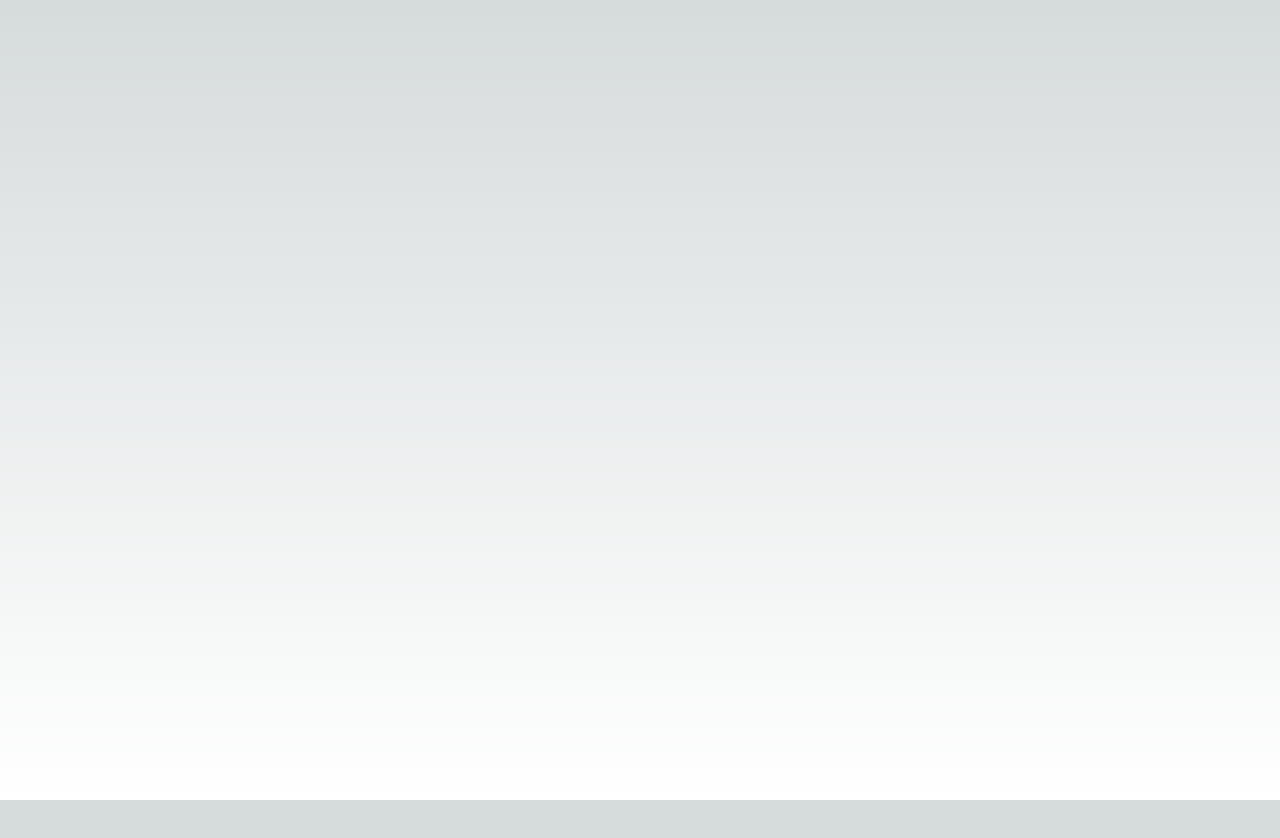
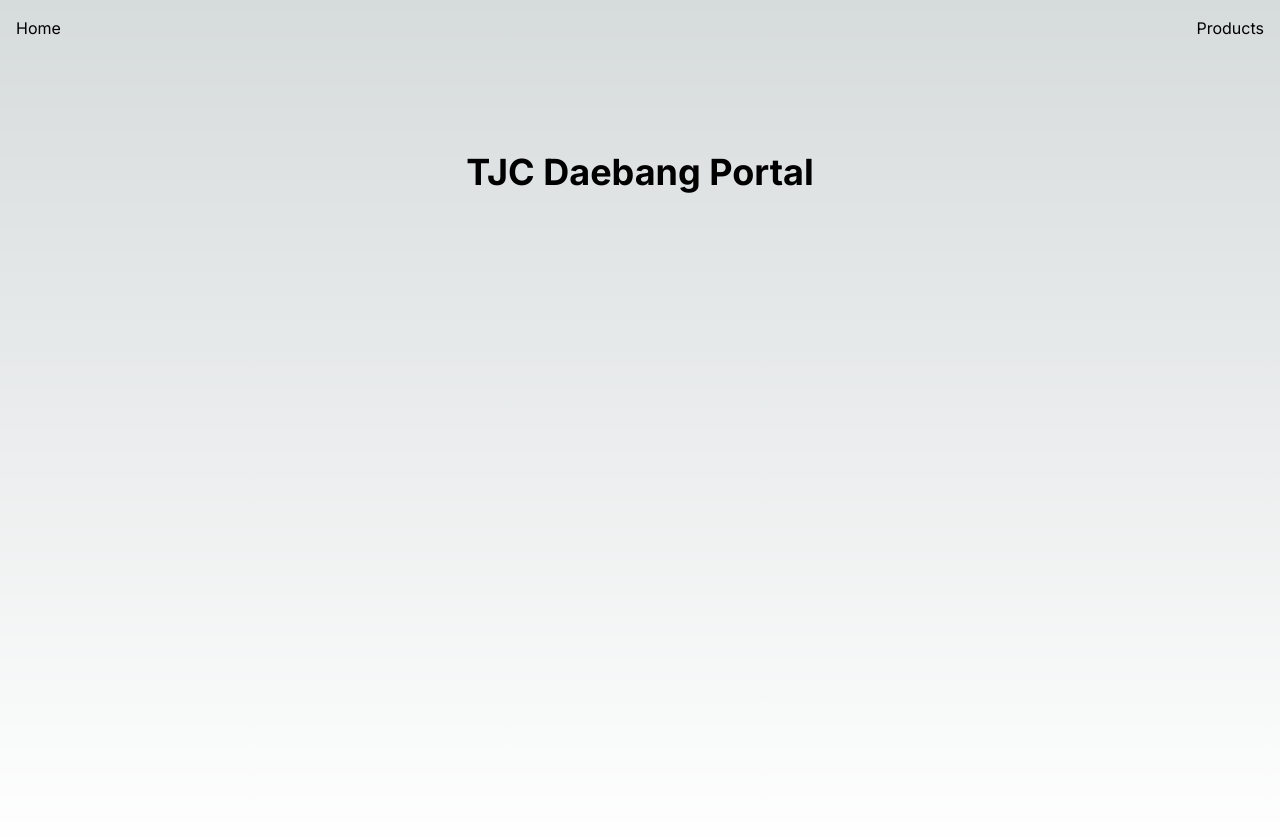
Before and after one commit to heyjohnis/dream-nextjs, a Next.js app: page / in a window 1280 px wide. Shown: the top 838 px of the page. Before the commit the page ends 800 px from the top, so only its background shows below. Built offline with nearby package versions, Linux system fonts and the light colour scheme.

Commit message:
4.12 레이아웃으로 골격을

```diff
--- a/app/layout.tsx
+++ b/app/layout.tsx
@@ -16,7 +16,13 @@
 }>) {
   return (
     <html lang="ko">
-      <body className={inter.className}>{children}</body>
+      <body className={inter.className}>
+        <nav className="flex items-center justify-between p-4">
+          <a href="/">Home</a>
+          <a href="/products">Products</a>
+        </nav>
+        {children}
+      </body>
     </html>
   );
 }
--- a/app/not-found.tsx
+++ /dev/null
@@ -1,5 +0,0 @@
-import React from "react";
-
-export default function notFoundPage() {
-  return <div>not-found</div>;
-}
--- a/app/page.tsx
+++ b/app/page.tsx
@@ -4,6 +4,8 @@
 export default function Home() {
   // notFound();
   return (
-    <main className="flex min-h-screen flex-col items-center justify-between p-24"></main>
+    <main className="flex min-h-screen flex-col items-center justify-between p-24">
+      <h1 className="text-4xl font-bold">TJC Daebang Portal</h1>
+    </main>
   );
 }
```
